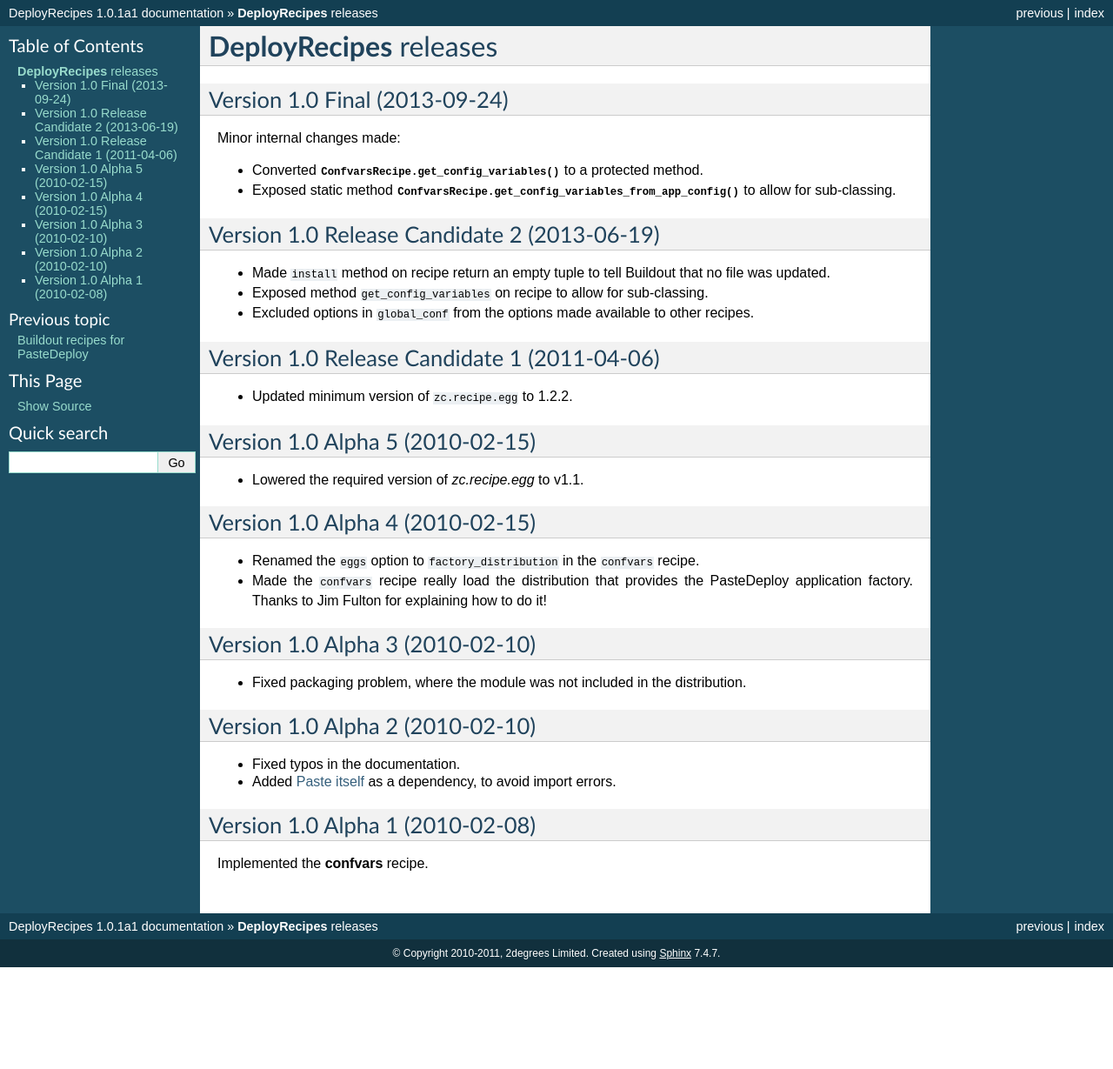
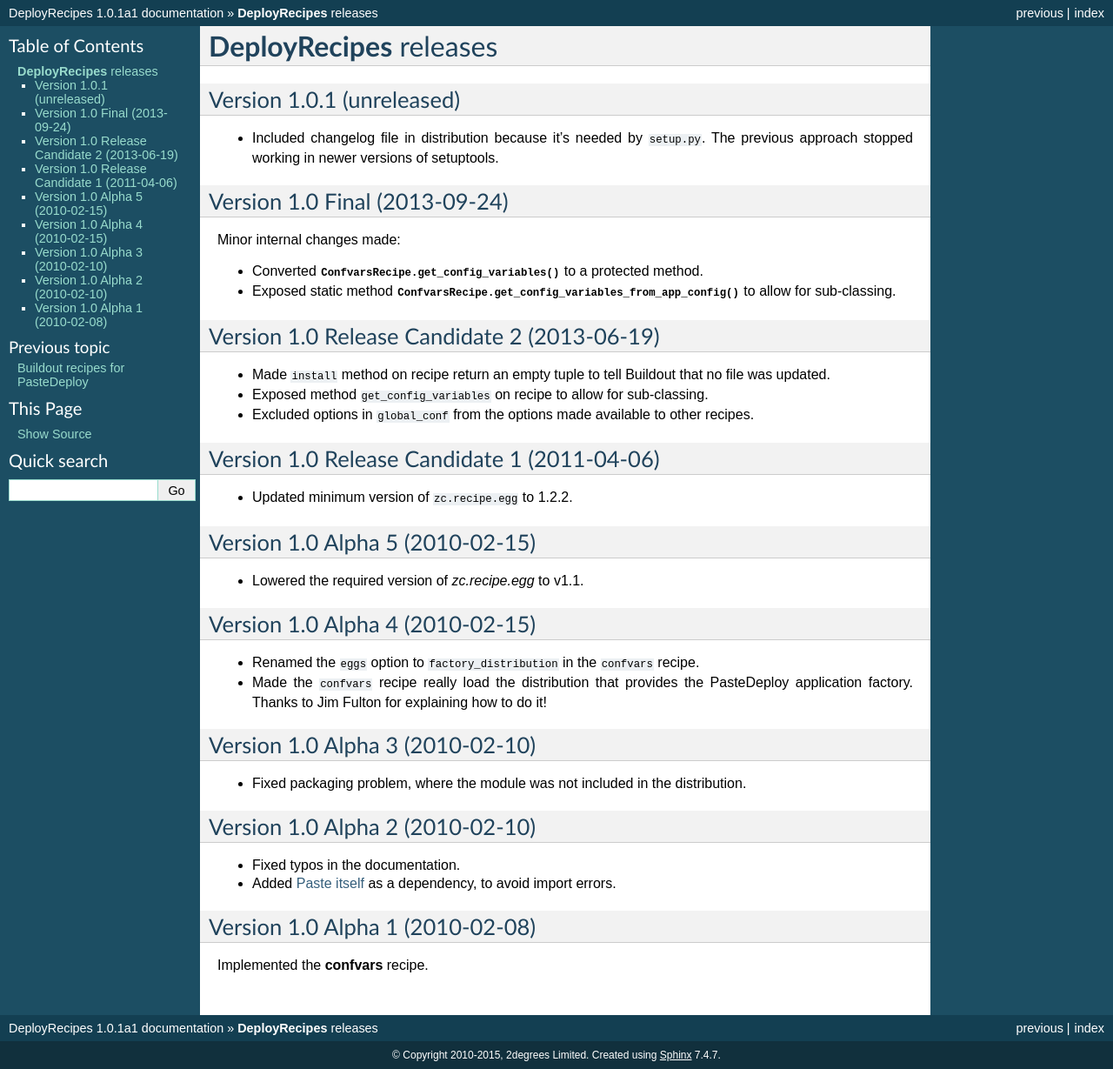
Before and after one commit to 2degrees/deployrecipes, a Sphinx documentation site: the page built from docs/source/changelog.rst, in a window 1280 px wide. Shown: the whole page at 87% size. Built offline with Sphinx 7.4.7, drawn with Linux system fonts in a browser that asks for light colours; before the commit the page ends 1112 px from its top, so only the background shows below that.

Commit message:
Included changelog file in distribution because it's needed by setup.py
The previous approach stopped working in newer versions of setuptools.

```diff
--- a/docs/source/changelog.rst
+++ b/docs/source/changelog.rst
@@ -1,5 +1,11 @@
 **DeployRecipes** releases
 ==========================
+
+Version 1.0.1 (unreleased)
+--------------------------
+
+- Included changelog file in distribution because it's needed by ``setup.py``.
+  The previous approach stopped working in newer versions of setuptools.
 
 
 Version 1.0 Final (2013-09-24)
--- a/docs/source/conf.py
+++ b/docs/source/conf.py
@@ -41,7 +41,7 @@
 
 # General information about the project.
 project = u'DeployRecipes'
-copyright = u'2010-2011, 2degrees Limited'
+copyright = u'2010-2015, 2degrees Limited'
 
 # The version info for the project you're documenting, acts as replacement for
 # |version| and |release|, also used in various other places throughout the
```
Also changed, not shown: setup.py (+1 -6 lines), 1 other file.
